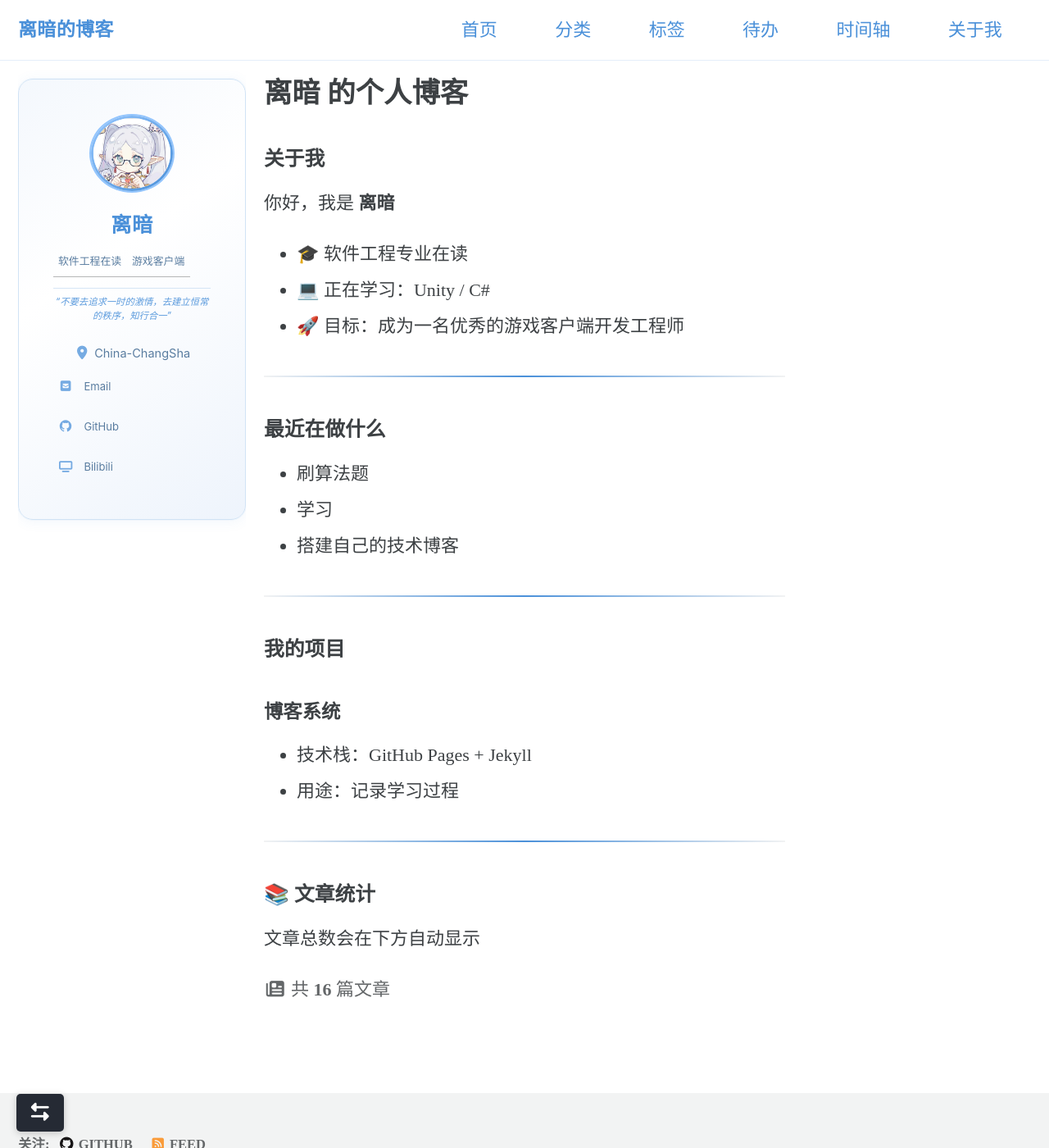
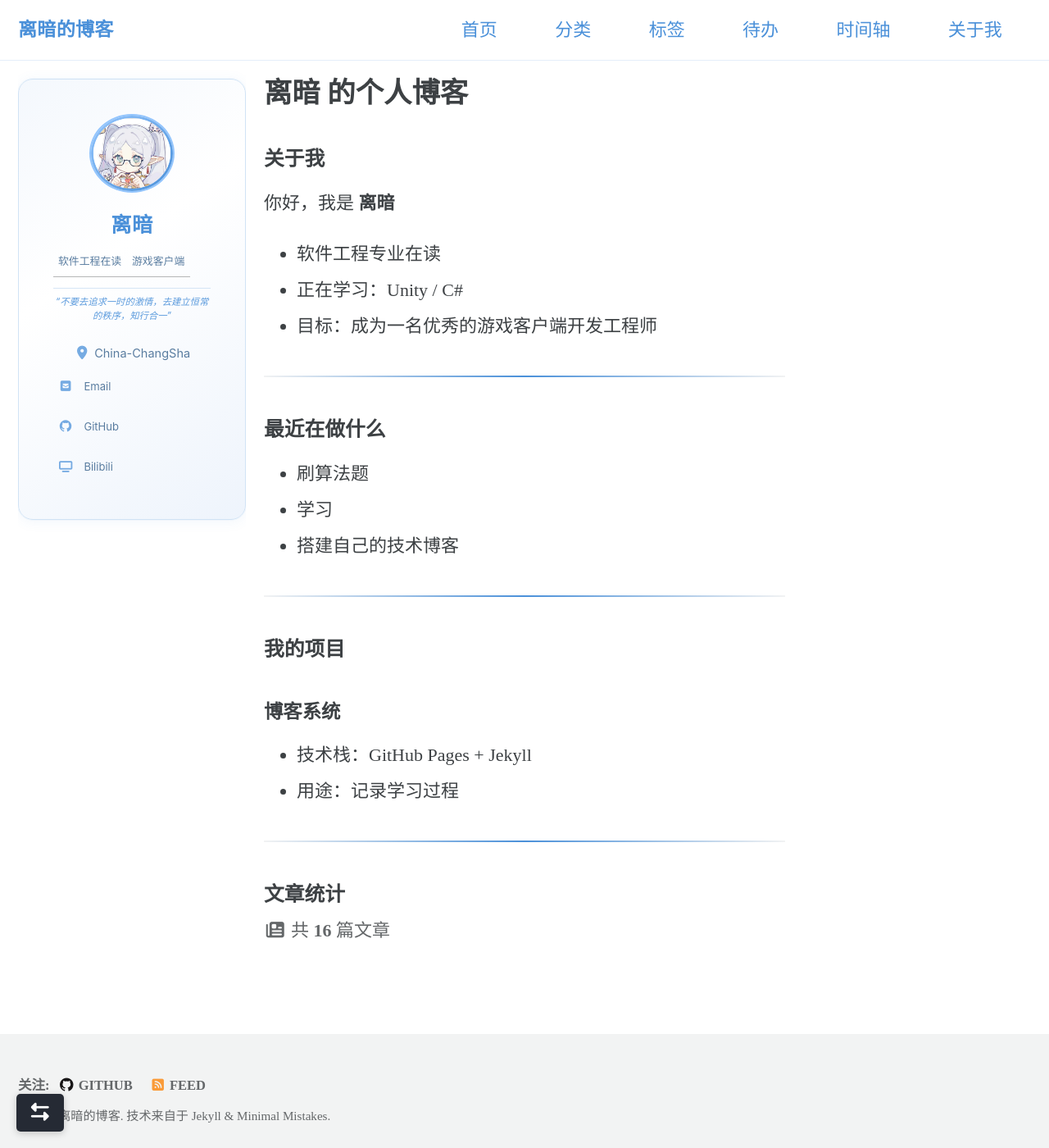
Before and after one commit to LJP3315/LJP3315.github.io, a Jekyll site: the page built from index.md, in a window 1280 px wide and 1400 px high. Shown: the whole window at 82% size. Built offline with Jekyll 4.4.1, drawn with Linux system fonts in a browser that asks for light colours; cached includes are drawn as plain includes.

Commit message:
首页文本修改

```diff
--- a/index.md
+++ b/index.md
@@ -8,9 +8,9 @@ title: "离暗 的个人博客"
 
 你好，我是 **离暗**
 
-- 🎓 软件工程专业在读
-- 💻 正在学习：Unity / C#
-- 🚀 目标：成为一名优秀的游戏客户端开发工程师
+- 软件工程专业在读
+- 正在学习：Unity / C#
+- 目标：成为一名优秀的游戏客户端开发工程师
 
 ---
 
@@ -32,6 +32,4 @@ title: "离暗 的个人博客"
 
 ---
 
-### 📚 文章统计
-
-文章总数会在下方自动显示
+### 文章统计
```
